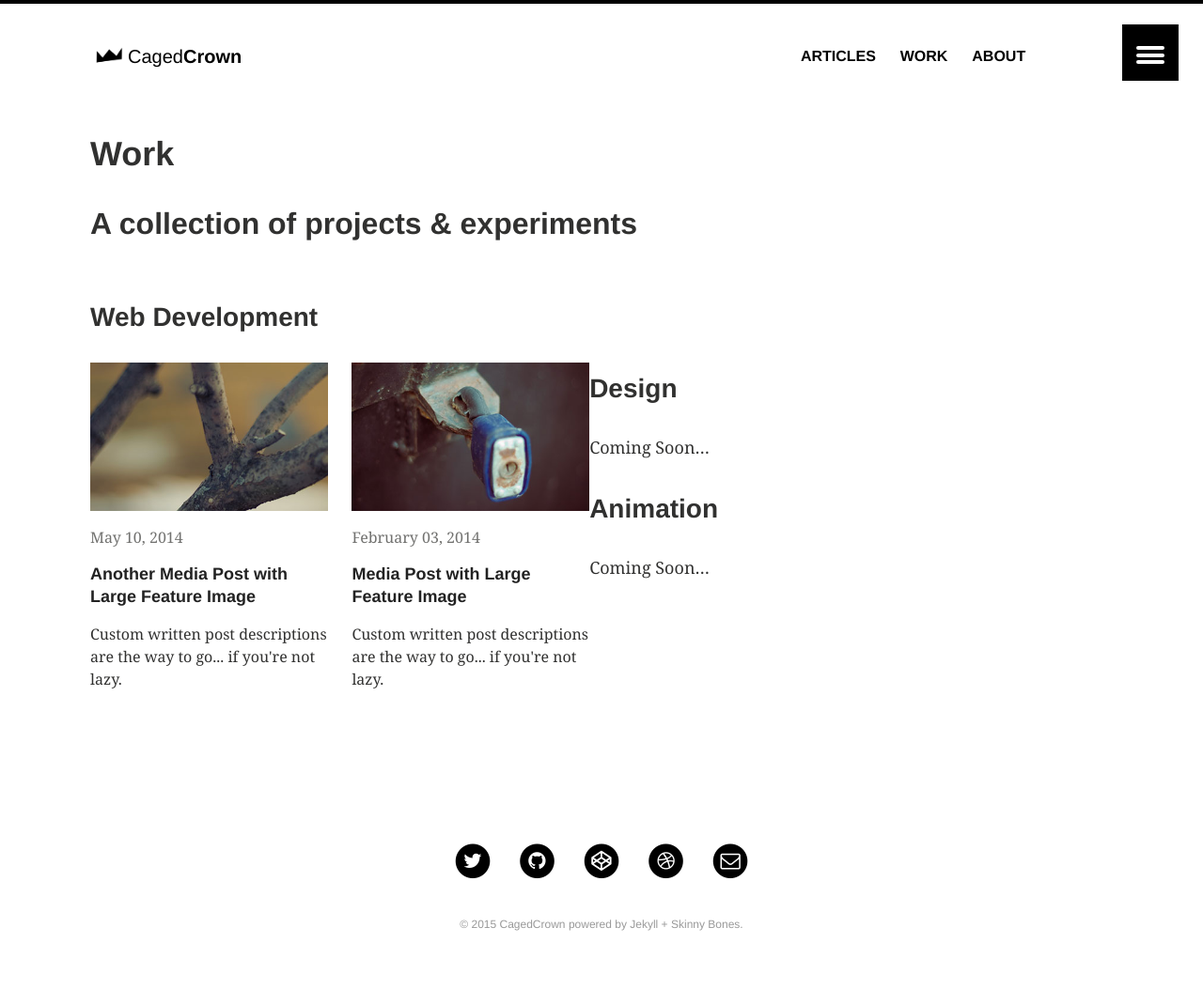
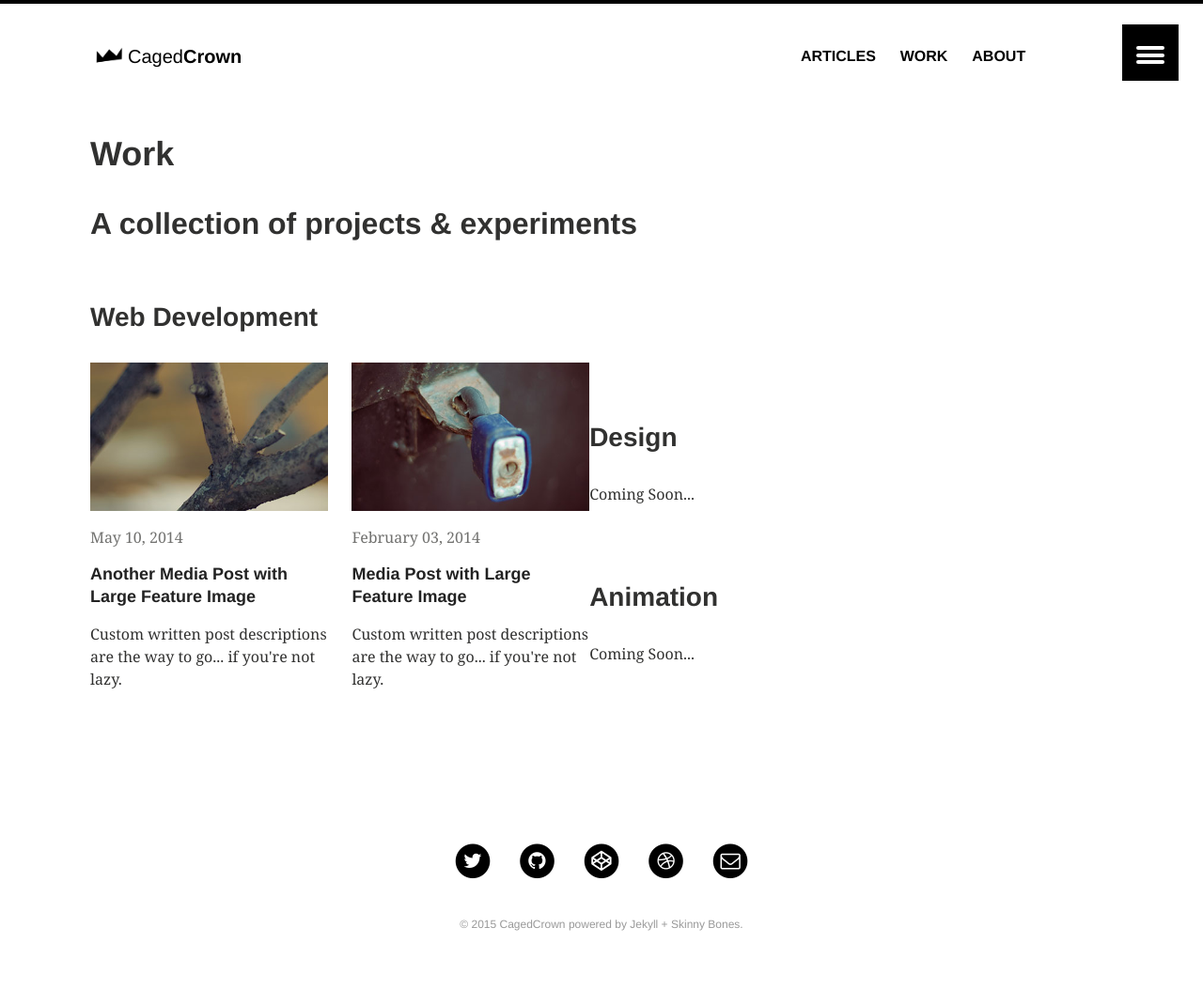
Before and after one commit to cagedcrown/cagedcrown.github.io, a Jekyll site: the page built from media/index.md, in a window 1280 px wide. Shown: the whole page at 94% size. Built offline with Jekyll 4.4.1, drawn with Linux system fonts in a browser that asks for light colours.

Commit message:
setting up work page

```diff
--- a/media/index.md
+++ b/media/index.md
@@ -17,11 +17,16 @@ image:
   {% include post-grid.html %}
 {% endfor %}
 </div><!-- /.tiles -->
+<br>
 
 ### Design
-
+<div class="tiles">
 Coming Soon...
+</div>
+<br>
 
 ### Animation
 
+<div class="tiles">
 Coming Soon...
+</div>
```
